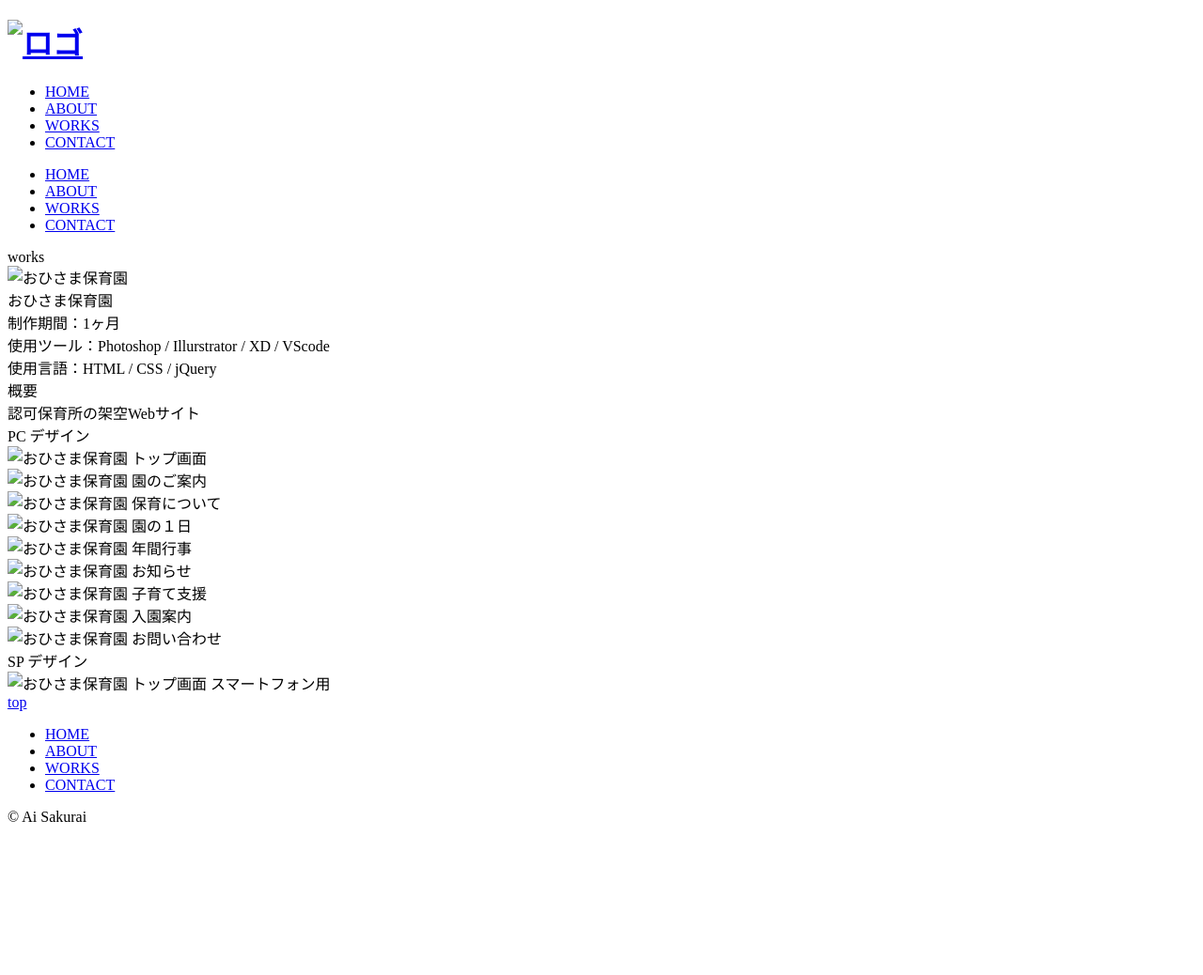
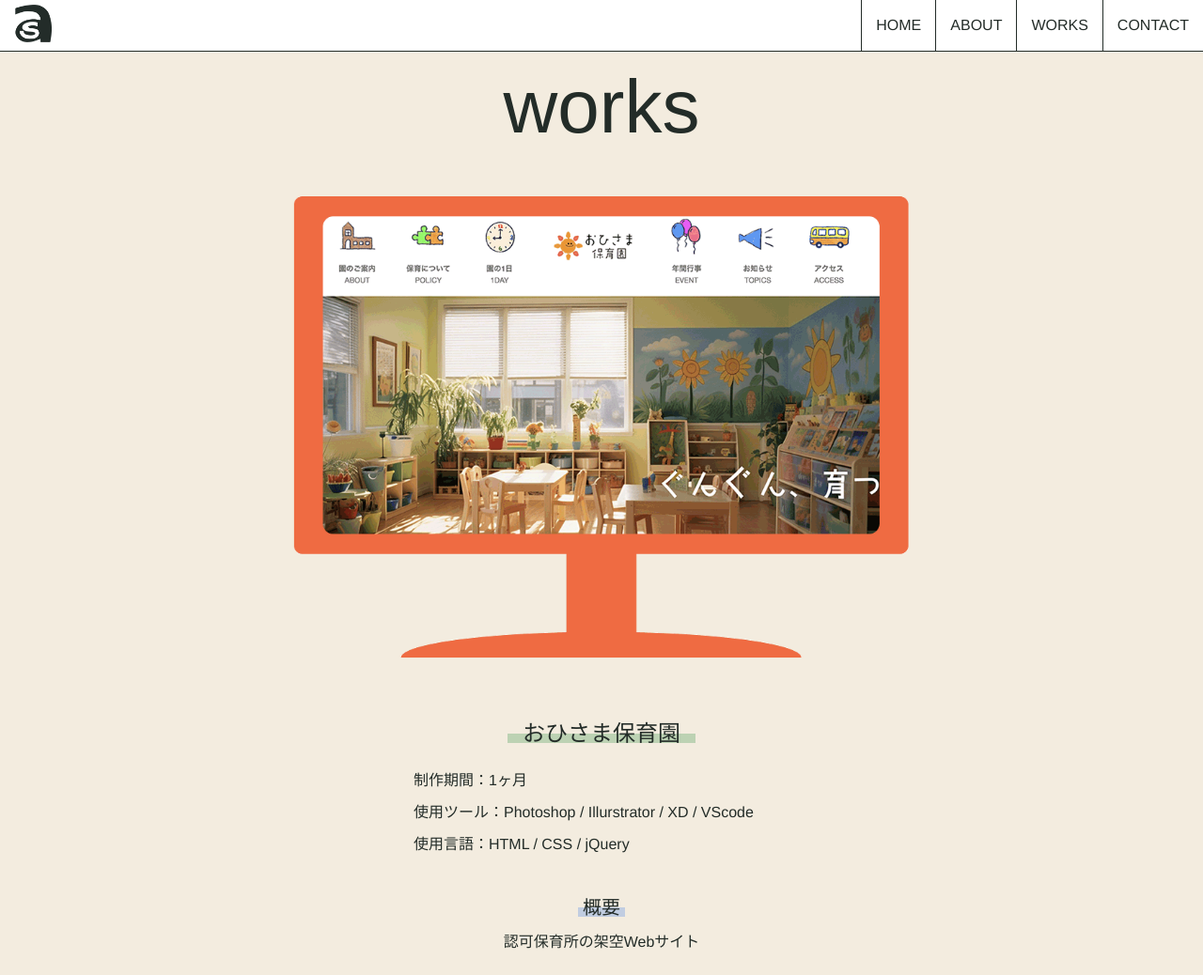
Before and after one commit to ai-s1014/ai-sakurai, a plain HTML site: page works-ohisama.html in a window 1280 px wide. Shown: the top 1038 px of the page at 94% size. Before the commit the page ends 887 px from the top, so only its background shows below. Drawn offline with nearby package versions, Linux system fonts and the light colour scheme; files that its build step writes are made by us from their sources; the site is published under a folder, as on GitHub Pages, so addresses that start at the root find nothing; a web font is replaced by a local one.

Commit message:
“FB”

```diff
--- a/contact.html
+++ b/contact.html
@@ -4,32 +4,27 @@
     <meta charset="utf-8">
     <meta http-equiv="X-UA-Compatible" content="IE=edge">
     <meta name="viewport" content="width=device-width,initial-scale=1.0">
-
     <title>Ai Sakurai Portfolio</title>
     <meta name="description" content="Ai Sakurai Portfolio">
     <meta name="description" content="Webデザイナーを目指す櫻井 愛のポートフォリオサイトです。">
-
-    <!-- クローラーを制御する場合 -->
-    <meta name="robots" content="noindex">
-
     <!-- 外部ファイルの読み込み -->
     <link rel="stylesheet" href="https://use.typekit.net/vbl3itx.css">
-    <link rel="stylesheet" href="/css/animate.css">
-    <link rel="stylesheet" href="/css/slick.css">
-    <link rel="stylesheet" href="/css/style.css">
+    <link rel="stylesheet" href="css/animate.css">
+    <link rel="stylesheet" href="css/slick.css">
+    <link rel="stylesheet" href="css/style.css">
 </head>
 
 <body>
     <header class="header">
         <div class="header__inner">
             <div class="header__container">
-                <h1 class="header__logo"><a href="/index.html"><img src="/images/logo.png" alt="ロゴ"></a></h1>
+                <h1 class="header__logo"><a href="index.html"><img src="images/logo.png" alt="ロゴ"></a></h1>
 
                 <nav class="header__nav">
                     <ul class="header__nav-menu">
-                        <li class="header__nav-list"><a href="/index.html">HOME</a></li>
-                        <li class="header__nav-list"><a href="/about.html">ABOUT</a></li>
-                        <li class="header__nav-list"><a href="/works.html">WORKS</a></li>
+                        <li class="header__nav-list"><a href="index.html">HOME</a></li>
+                        <li class="header__nav-list"><a href="about.html">ABOUT</a></li>
+                        <li class="header__nav-list"><a href="works.html">WORKS</a></li>
                         <li class="header__nav-list"><a href="#">CONTACT</a></li>
                     </ul>
                 </nav>
@@ -47,10 +42,10 @@
 
         <nav class="globalMenuSp">
             <ul>
-                <li><a href="/index.html">HOME</a></li>
-                <li><a href="/about.html">ABOUT</a></li>
-                <li><a href="/works.html">WORKS</a></li>
-                <li><a href="/contact.html">CONTACT</a></li>
+                <li><a href="index.html">HOME</a></li>
+                <li><a href="about.html">ABOUT</a></li>
+                <li><a href="works.html">WORKS</a></li>
+                <li><a href="contact.html">CONTACT</a></li>
             </ul>
         </nav>
     </div>
@@ -100,6 +95,7 @@
                             <input type="submit" value="送信する">
                         </div>
                     </form>
+                </div>
             </div>
         </div>
     </section>
@@ -110,9 +106,9 @@
     <footer class="footer">
         <div class="footer__nav">
             <ul class="footer__nav-menu">
-                <li class="footer__nav-list"><a href="/index.html">HOME</a></li>
-                <li class="footer__nav-list"><a href="/about.html">ABOUT</a></li>
-                <li class="footer__nav-list"><a href="/works.html">WORKS</a></li>
+                <li class="footer__nav-list"><a href="index.html">HOME</a></li>
+                <li class="footer__nav-list"><a href="about.html">ABOUT</a></li>
+                <li class="footer__nav-list"><a href="works.html">WORKS</a></li>
                 <li class="footer__nav-list"><a href="#">CONTACT</a></li>
             </ul>
         </div>
--- a/works-ohisama.html
+++ b/works-ohisama.html
@@ -14,23 +14,23 @@
 
     <!-- 外部ファイルの読み込み -->
     <link rel="stylesheet" href="https://use.typekit.net/vbl3itx.css">
-    <link rel="stylesheet" href="/css/animate.css">
-    <link rel="stylesheet" href="/css/slick.css">
-    <link rel="stylesheet" href="/css/style.css">
+    <link rel="stylesheet" href="css/animate.css">
+    <link rel="stylesheet" href="css/slick.css">
+    <link rel="stylesheet" href="css/style.css">
 </head>
 
 <body>
     <header class="header">
         <div class="header__inner">
             <div class="header__container">
-                <h1 class="header__logo"><a href="/index.html"><img src="/images/logo.png" alt="ロゴ"></a></h1>
+                <h1 class="header__logo"><a href="index.html"><img src="images/logo.png" alt="ロゴ"></a></h1>
 
                 <nav class="header__nav">
                     <ul class="header__nav-menu">
-                        <li class="header__nav-list"><a href="/index.html">HOME</a></li>
-                        <li class="header__nav-list"><a href="/about.html">ABOUT</a></li>
-                        <li class="header__nav-list"><a href="/works.html">WORKS</a></li>
-                        <li class="header__nav-list"><a href="/contact.html">CONTACT</a></li>
+                        <li class="header__nav-list"><a href="index.html">HOME</a></li>
+                        <li class="header__nav-list"><a href="about.html">ABOUT</a></li>
+                        <li class="header__nav-list"><a href="works.html">WORKS</a></li>
+                        <li class="header__nav-list"><a href="contact.html">CONTACT</a></li>
                     </ul>
                 </nav>
             </div>
@@ -47,10 +47,10 @@
 
         <nav class="globalMenuSp">
             <ul>
-                <li><a href="/index.html">HOME</a></li>
-                <li><a href="/about.html">ABOUT</a></li>
-                <li><a href="/works.html">WORKS</a></li>
-                <li><a href="/contact.html">CONTACT</a></li>
+                <li><a href="index.html">HOME</a></li>
+                <li><a href="about.html">ABOUT</a></li>
+                <li><a href="works.html">WORKS</a></li>
+                <li><a href="contact.html">CONTACT</a></li>
             </ul>
         </nav>
     </div>
@@ -61,7 +61,7 @@
                 <div class="about-page__title page__title">works</div>
 
                 <div class="web-design__main">
-                    <div class="main__image"><img src="/images/ohisama-pc.png" alt="おひさま保育園"></div>
+                    <div class="main__image"><img src="images/ohisama-pc.png" alt="おひさま保育園"></div>
                     <div class="main__text-box">
                         <div class="title__ohisama">おひさま保育園</div>
                         <div class="creation-time">制作期間：1ヶ月</div>
@@ -77,21 +77,21 @@
                     <div class="pc">
                         <div class="pc__title">PC デザイン</div>
                         <div class="slider">
-                                <div class="slider__image"><img src="/images/ohisama-top.png" alt="おひさま保育園 トップ画面"></div>
-                                <div class="slider__image"><img src="/images/ohisama-about.png" alt="おひさま保育園 園のご案内"></div>
-                                <div class="slider__image"><img src="/images/ohisama-policy.png" alt="おひさま保育園 保育について"></div>
-                                <div class="slider__image"><img src="/images/ohisama-one-day.png" alt="おひさま保育園 園の１日"></div>
-                                <div class="slider__image"><img src="/images/ohisama-event.png" alt="おひさま保育園 年間行事"></div>
-                                <div class="slider__image"><img src="/images/ohisama-topics.png" alt="おひさま保育園 お知らせ"></div>
-                                <div class="slider__image"><img src="/images/ohisama-support.png" alt="おひさま保育園 子育て支援"></div>
-                                <div class="slider__image"><img src="/images/ohisama-guidance.png" alt="おひさま保育園 入園案内"></div>
-                                <div class="slider__image"><img src="/images/ohisama-contact.png" alt="おひさま保育園 お問い合わせ"></div>
+                                <div class="slider__image"><img src="images/ohisama-top.png" alt="おひさま保育園 トップ画面"></div>
+                                <div class="slider__image"><img src="images/ohisama-about.png" alt="おひさま保育園 園のご案内"></div>
+                                <div class="slider__image"><img src="images/ohisama-policy.png" alt="おひさま保育園 保育について"></div>
+                                <div class="slider__image"><img src="images/ohisama-one-day.png" alt="おひさま保育園 園の１日"></div>
+                                <div class="slider__image"><img src="images/ohisama-event.png" alt="おひさま保育園 年間行事"></div>
+                                <div class="slider__image"><img src="images/ohisama-topics.png" alt="おひさま保育園 お知らせ"></div>
+                                <div class="slider__image"><img src="images/ohisama-support.png" alt="おひさま保育園 子育て支援"></div>
+                                <div class="slider__image"><img src="images/ohisama-guidance.png" alt="おひさま保育園 入園案内"></div>
+                                <div class="slider__image"><img src="images/ohisama-contact.png" alt="おひさま保育園 お問い合わせ"></div>
                         </div>
                     </div>
 
                     <div class="sp">
                         <div class="sp__title">SP デザイン</div>
-                        <div class="sp__image"><img src="/images/ohisama-sp.png" alt="おひさま保育園 トップ画面 スマートフォン用"></div>
+                        <div class="sp__image"><img src="images/ohisama-sp.png" alt="おひさま保育園 トップ画面 スマートフォン用"></div>
                     </div>
                 </div>
             </div>
@@ -103,17 +103,17 @@
     <footer class="footer">
         <div class="footer__nav">
             <ul class="footer__nav-menu">
-                <li class="footer__nav-list"><a href="/index.html">HOME</a></li>
-                <li class="footer__nav-list"><a href="/about.html">ABOUT</a></li>
-                <li class="footer__nav-list"><a href="/works.html">WORKS</a></li>
-                <li class="footer__nav-list"><a href="/contact.html">CONTACT</a></li>
+                <li class="footer__nav-list"><a href="index.html">HOME</a></li>
+                <li class="footer__nav-list"><a href="about.html">ABOUT</a></li>
+                <li class="footer__nav-list"><a href="works.html">WORKS</a></li>
+                <li class="footer__nav-list"><a href="contact.html">CONTACT</a></li>
             </ul>
         </div>
         <div class="copyright">&copy; Ai Sakurai</div>
     </footer>
 
-    <script src="/js/jquery-3.7.0.min.js"></script>
-    <script src="/js/slick.min.js"></script>
+    <script src="js/jquery-3.7.0.min.js"></script>
+    <script src="js/slick.min.js"></script>
     <script src="https://kit.fontawesome.com/10f7c298e7.js" crossorigin="anonymous"></script>
     <script src="js/wow.min.js"></script>
     <script src="js/script.js"></script>
```
Also changed, not shown: about.html (+2 -4 lines), index.html (+25 -32 lines), works-portfolio.html (+26 -31 lines), works-sobolon.html (+21 -26 lines), works.html (+18 -23 lines).
